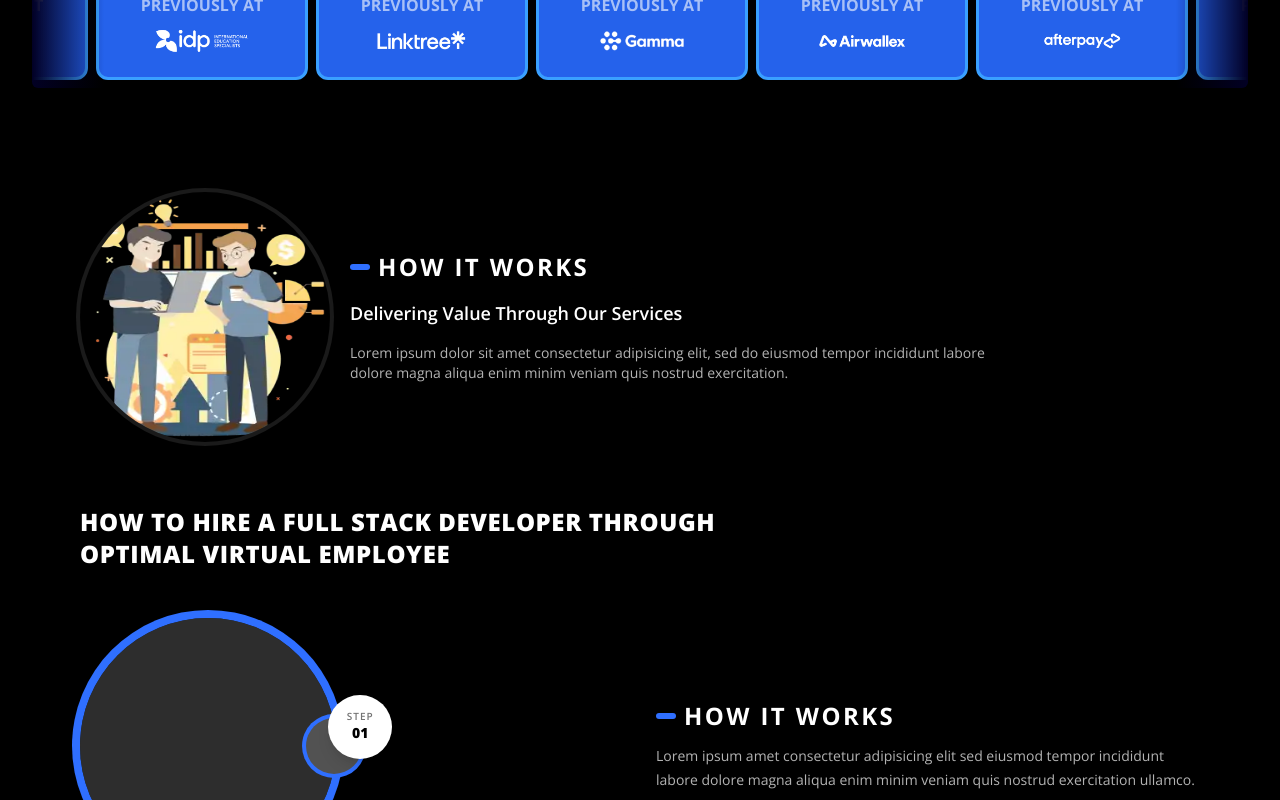
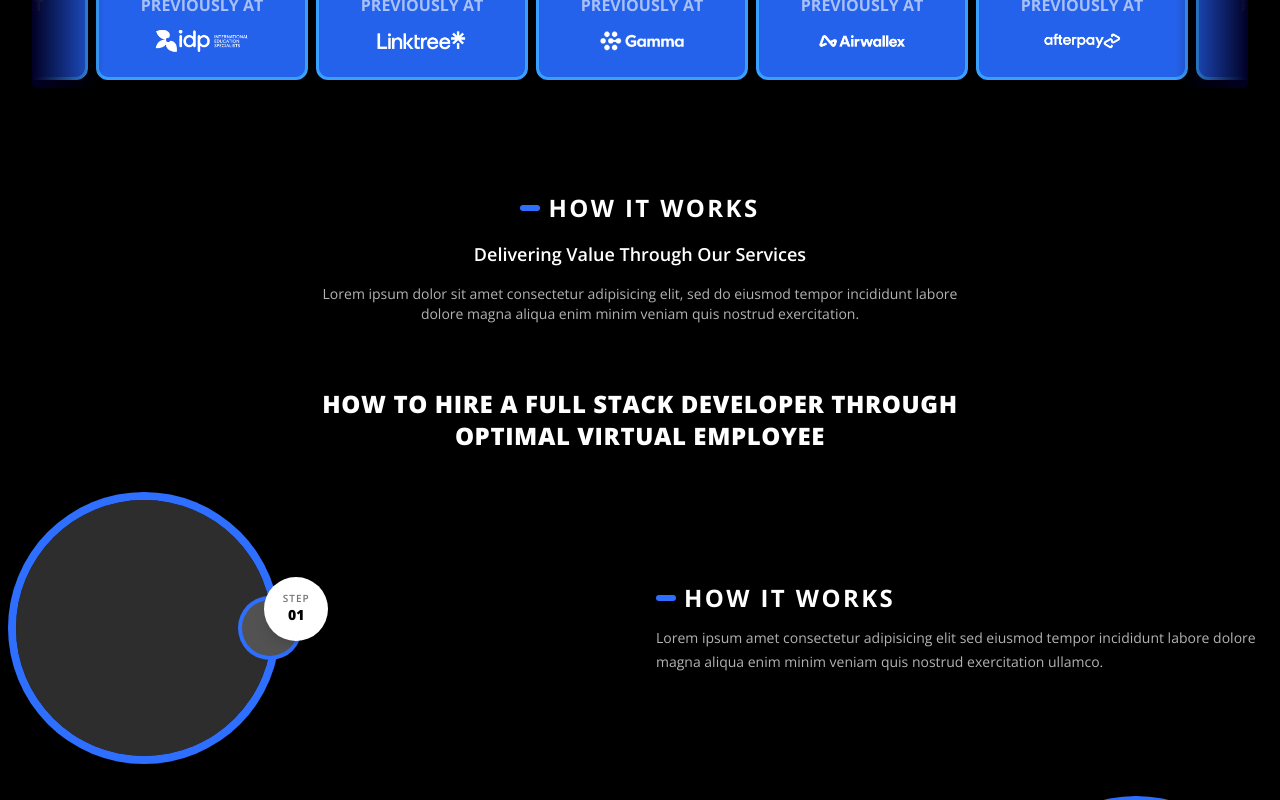
Before and after one commit to faizdev007/OVE_Web, a Next.js app: page /hire/skill in a window 1280 px wide. Shown: the part 1040-1840 px from the top of the page. Built offline with nearby package versions, Linux system fonts and the light colour scheme; what tailwindcss-animated would draw is missing.

Commit message:
update howitwork

```diff
--- a/components/HowItWorksSkillsPage.tsx
+++ b/components/HowItWorksSkillsPage.tsx
@@ -5,11 +5,11 @@ import Image from 'next/image';
 export default function HowItWorks() {
   return (
     <main className="bg-black text-white">
-      <div className="mx-auto max-w-6xl px-4 py-10 md:py-14">
+      <div className="mx-auto container px-4 py-10 md:py-14">
         {/* Top intro block */}
-        <section className="grid grid-cols-1 sm:grid-cols-[250px_1fr] justify-center gap-5 items-start">
+        <section className="grid justify-center gap-5 items-start">
           {/* Avatar */}
-          <div className="flex sm:block justify-center">
+          <div className="hidden justify-center">
             <div className="relative w-full h-full aspect-[1/1]">
               <Image
                 src={'/assets/hire/howitwork.webp'} // put your image in public/person.jpg
@@ -22,8 +22,8 @@ export default function HowItWorks() {
           </div>
 
           {/* Text */}
-          <div className='flex flex-col justify-center h-full gap-2'>
-            <div className="flex items-center gap-2">
+          <div className='flex flex-col justify-center text-center h-full gap-2'>
+            <div className="flex items-center justify-center gap-2">
               <span className="h-1.5 w-5 rounded-full bg-[#2F6FFF]"></span>
               <span className="text-lg tracking-widest md:text-2xl text-white font-bold">HOW IT WORKS</span>
             </div>
@@ -36,7 +36,7 @@ export default function HowItWorks() {
         </section>
 
         {/* Big heading */}
-        <h3 className="mt-12 md:mt-16 text-xl md:text-2xl font-extrabold uppercase tracking-wide">
+        <h3 className="mt-12 md:mt-16 text-xl md:text-2xl text-center font-extrabold uppercase tracking-wide">
           How to hire a full stack developer through
           <br className="hidden md:block" />
           Optimal Virtual Employee
```
